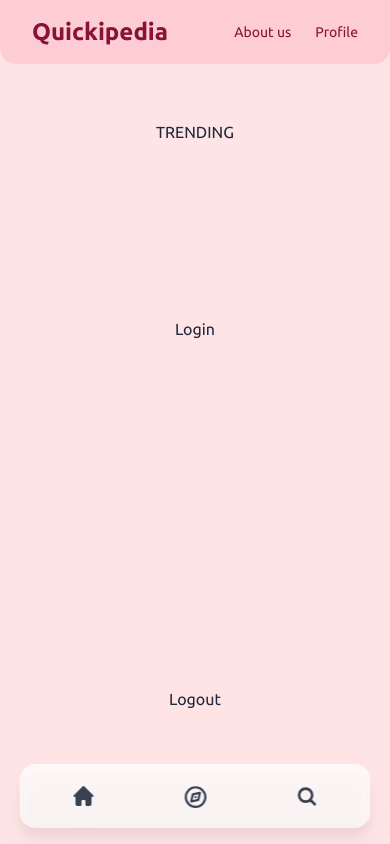
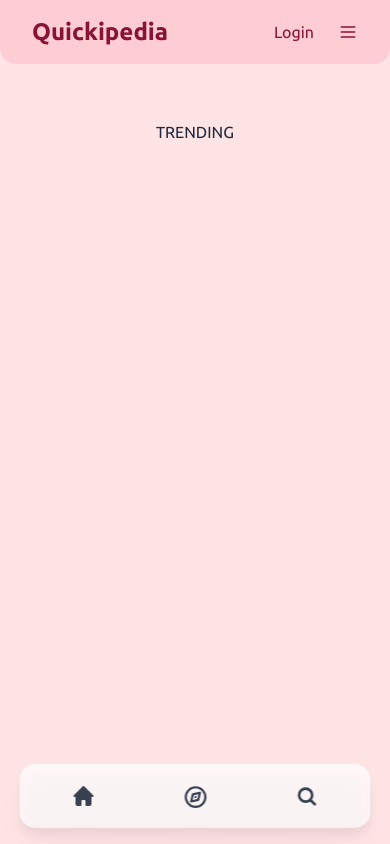
Before and after one commit to ComplotTeam/Quickipedia, a Next.js app in the folder quickipedia_frontend/: page / in a window 390 px wide. Shown: the top 844 px of the page. Built offline with nearby package versions, Linux system fonts and the light colour scheme; no server answers.

Commit message:
feat: conditionally rendered navbar with hamburger menu

```diff
--- a/quickipedia_frontend/app/components/index.ts
+++ b/quickipedia_frontend/app/components/index.ts
@@ -2,8 +2,8 @@ import { Navbar } from "./navbar/Navbar";
 import { Footer } from "./footer/Footer";
 import { ArticleTitle } from "./article-title/ArticleTitle";
 import { SearchBar } from "./search/SearchBar";
-import { LoginButton } from "./login-button/LoginButton";
-import { LogoutButton } from "./logout-button/LogoutButton";
+import { LoginButton } from "./navbar/login-button/LoginButton";
+import { LogoutButton } from "./navbar/logout-button/LogoutButton";
 import { Filterbutton } from "./filter-button/Filterbutton";
 import { NavFooter } from "./nav-footer/NavFooter";
 
--- a/quickipedia_frontend/app/components/navbar/Navbar.tsx
+++ b/quickipedia_frontend/app/components/navbar/Navbar.tsx
@@ -1,9 +1,17 @@
-"use server"
-import React from "react";
+"use client";
+import React, { useState } from "react";
 import Link from "next/link";
-
+import { useUser } from "@auth0/nextjs-auth0/client";
+import { LoginButton, LogoutButton } from "..";
 
 export const Navbar = () => {
+  const [isSideMenuOpen, setIsSideMenuOpen] = useState(false);
+  const { user } = useUser();
+
+  const toggleSideMenu = () => {
+    setIsSideMenuOpen((prev) => !prev);
+  };
+
   return (
     <nav className="fixed top-0 w-full bg-rose-200 text-rose-900 border-gray-200 rounded-b-2xl px-4 z-10">
       <div className="flex flex-wrap justify-between items-center mx-auto max-w-screen-xl p-4">
@@ -16,18 +24,76 @@ export const Navbar = () => {
           </span>
         </Link>
         <div className="flex items-center space-x-6 rtl:space-x-reverse">
-          <Link
-            href="/about"
-            className="text-sm hover:underline"
+        {user? <LogoutButton/>: <LoginButton/>}
+          <div className="navbar-end">
+            <div className="relative">
+              <div
+                tabIndex={0}
+                role="button"
+                className="btn btn-ghost btn-circle"
+                onClick={toggleSideMenu}
               >
-            About us
-          </Link>
+                <svg
+                  xmlns="http://www.w3.org/2000/svg"
+                  className="h-5 w-5"
+                  fill="none"
+                  viewBox="0 0 24 24"
+                  stroke="currentColor"
+                >
+                  <path
+                    strokeLinecap="round"
+                    strokeLinejoin="round"
+                    strokeWidth="2"
+                    d="M4 6h16M4 12h16M4 18h16"
+                  />
+                </svg>
+              </div>
+              {isSideMenuOpen && (
+                <div className="fixed top-0 left-0 h-full w-full bg-white border-l border-gray-200 shadow z-50 flex flex-col">
+                  <div className="p-4">
+                    <div
+                      tabIndex={0}
+                      role="button"
+                      className="btn btn-ghost btn-circle self-start"
+                      onClick={toggleSideMenu}
+                    >
+                      <svg
+                        xmlns="http://www.w3.org/2000/svg"
+                        className="h-5 w-5"
+                        fill="none"
+                        viewBox="0 0 24 24"
+                        stroke="currentColor"
+                      >
+                        <path
+                          strokeLinecap="round"
+                          strokeLinejoin="round"
+                          strokeWidth="2"
+                          d="M6 18L18 6M6 6l12 12"
+                        />
+                      </svg>
+                    </div>
+                  </div>
+                  <ul className="menu menu-sm p-2 text-center flex-grow">
+                    {user && (
+                      <li>
                         <Link
                           href="/profile"
                           className="text-sm hover:underline"
                         >
                           Profile
                         </Link>
+                      </li>
+                    )}
+                    <li>
+                      <Link href="/about" className="text-sm hover:underline">
+                        About us
+                      </Link>
+                    </li>
+                  </ul>
+                </div>
+              )}
+            </div>
+          </div>
         </div>
       </div>
     </nav>
--- a/quickipedia_frontend/app/page.tsx
+++ b/quickipedia_frontend/app/page.tsx
@@ -77,10 +77,8 @@ async function getToken() {
   return (
     <main className="text-slate-800 flex min-h-screen mt-20 flex-col items-center justify-between py-10">
       <h1>TRENDING</h1>
-      <LoginButton />
       <h1>{user && user.name}</h1>
     {token && <p>hello</p>} {/* same here, we don't get the token */}
-      <LogoutButton />
       <ol className="w-[80%] max-w-md">
         {trendingArticles &&
           trendingArticles.map((article, index) => (
```
Also changed, not shown: quickipedia_frontend/app/components/navbar/login-button/LoginButton.tsx (renamed from quickipedia_frontend/app/components/login-button/LoginButton.tsx), quickipedia_frontend/app/components/navbar/logout-button/LogoutButton.tsx (renamed from quickipedia_frontend/app/components/logout-button/LogoutButton.tsx). Lines whose indentation alone changed are shown as unchanged.
